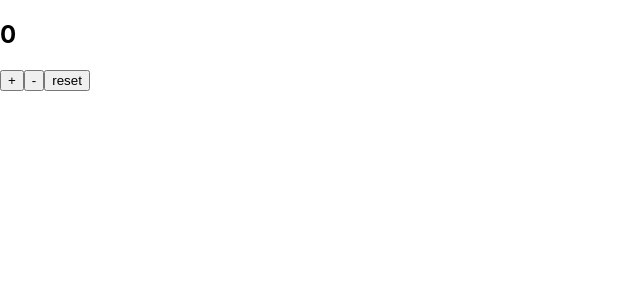
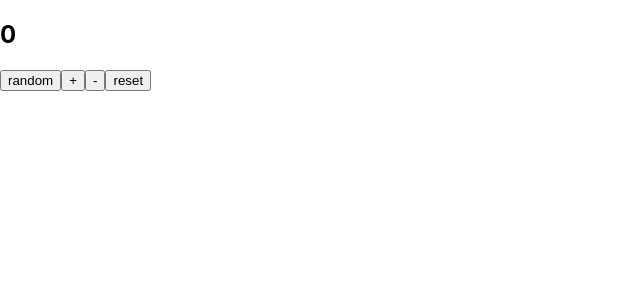
Before and after one commit to andrey-kupets/react_trainings2, a React (Create React App) app in the folder react_trainings2/: page / in a window 1280 px wide. Shown: the top 300 px of the page, without its empty margins (0-640 px from the left). Built offline with nearby package versions, Linux system fonts and the light colour scheme.

Commit message:
3. Redux: add payload

```diff
--- a/react_trainings2/src/App.js
+++ b/react_trainings2/src/App.js
@@ -424,6 +424,7 @@ const App = () => {
   return (
     <div>
       <h2>{counter}</h2>
+      <button onClick={() => dispatch({type: 'INC_CUSTOM', payload: Math.random()})}>random</button>
       <button onClick={() => dispatch({type: 'INC'})}>+</button>
       <button onClick={() => dispatch({type: 'DEC'})}>-</button>
       <button onClick={() => dispatch({type: 'RESET'})}>reset</button>
--- a/react_trainings2/src/index.js
+++ b/react_trainings2/src/index.js
@@ -13,7 +13,8 @@ const initialState = {
 
 const reducer = (state = initialState, action) => {
   switch (action.type) {
-    case 'INC': return {...state, counter: state.counter + 1}; // ?? what the cb style is?
+    case 'INC_CUSTOM': return {...state, counter: ((state.counter = 1) * action.payload)}; // ?? what the cb style is?
+    case 'INC': return {...state, counter: (state.counter + 1)}; // ?? what the cb style is?
     case 'DEC': return {...state, counter: state.counter - 1};
     case 'RESET': return {...state, counter: 0};
     default:
```
